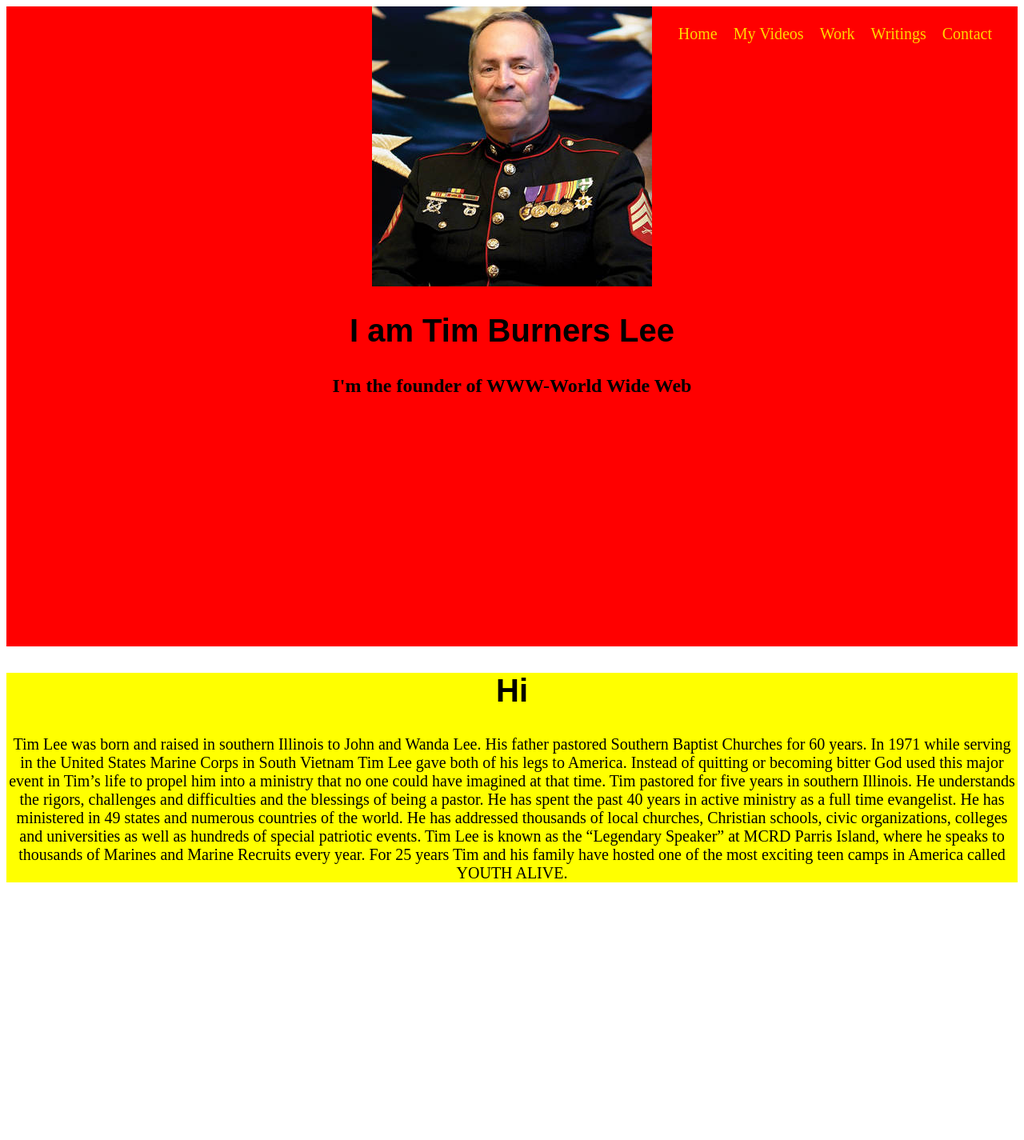
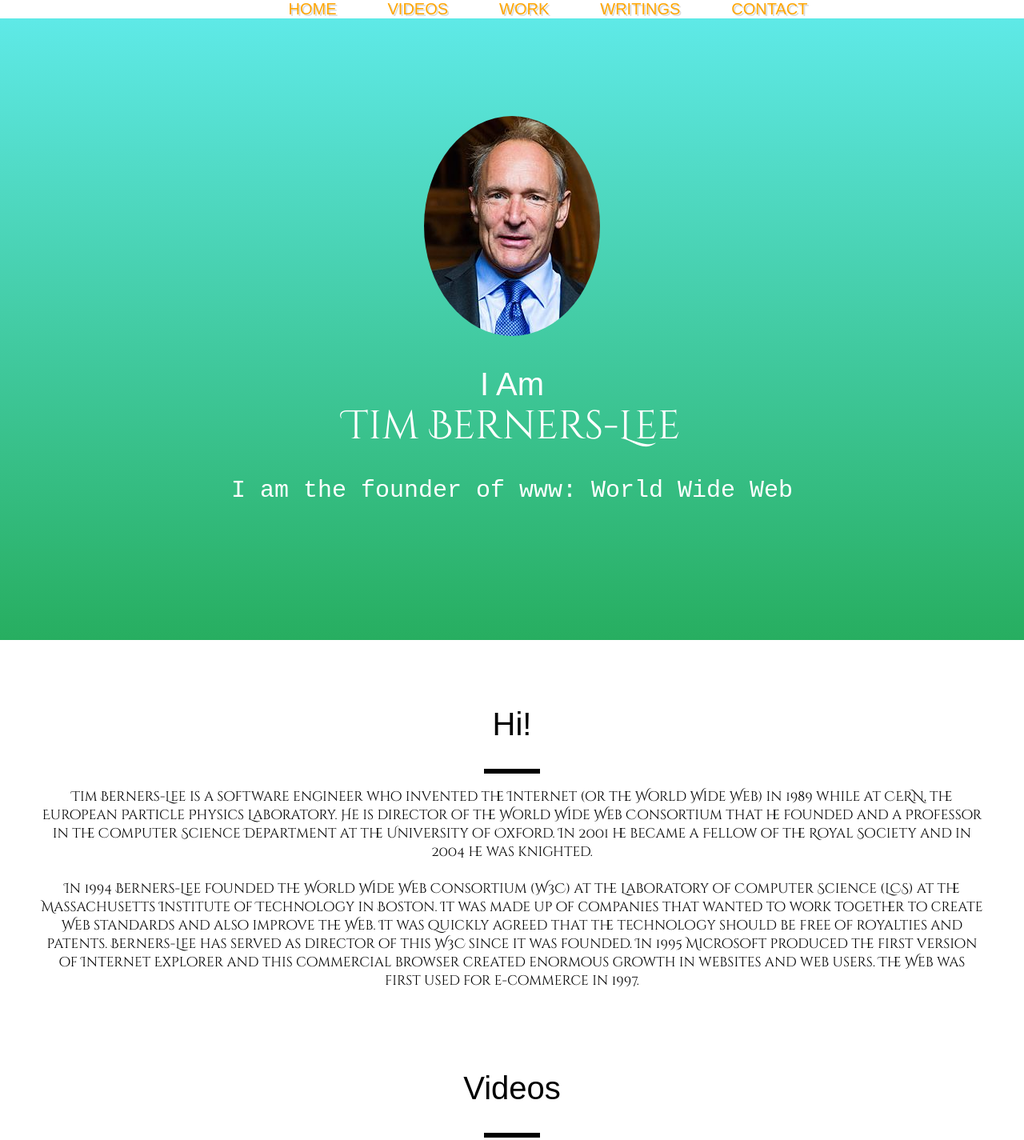
Before and after one commit to realtimexx93/Tim-Lee-Website, a plain HTML site: page index.html in a window 1280 px wide. Shown: the top 1425 px of the page at 80% size. Before the commit the page ends 1123 px from the top, so only its background shows below. Drawn offline with Linux system fonts and the light colour scheme.

Commit message:
Add files via upload

```diff
--- a/index.html
+++ b/index.html
@@ -1,49 +1,90 @@
-<html>
+
+<!DOCTYPE html>
+<html lang="en">
 <head>
-<title>
- Tim Lee Website
+    <meta charset="utf-8">
+    <title>Sir Tim Berners-Lee</title>
+    <link rel="stylesheet" href="style.css">
+    <link href="https://fonts.googleapis.com/css?family=Cinzel+Decorative&display=swap" rel="stylesheet">
+    <link rel="stylesheet" href="https://cdnjs.cloudflare.com/ajax/libs/font-awesome/4.7.0/css/font-awesome.min.css">
+</head>
 
-</title>
-<link rel="stylesheet" href="style.css">
+<body>
+<!--
+ADD CENTER TAG
+-->
 
-</head>
-<body>
-<ul class="menu">
-<li class="links">
-Home
-</li>
-<li class="links"> My Videos </li>
-<li class="links">Work</li>
-    <li class="links">Writings</li>
-    <li class="links">Contact</li>
+    <ul class="menu">
+        <li class="links"><a href="#welcome">HOME</a></li>
+        <li class="links"><a href="#videos">VIDEOS</a></li>
+        <li class="links"><a href="#work">WORK</a></li>
+        <li class="links"><a href="#writings">WRITINGS</a></li>
+        <li class="links"><a href="#contact">CONTACT</a></li>
 
-</ul>
+    </ul>
 
-<section id="welcome">
+    <section id="welcome">
+        <div class="parallax-inner">
+            <img src="stbl.jpg" class="profile" />
+            <h1>I Am <br><span id="name">Tim Berners-Lee</span></h1>
+            <h2> I am the founder of www: World Wide Web</h2>
+        </div>
 
- <img src="large_70_26122.jpg">
- <h1>
- I am Tim Burners Lee
-</h1>
-<h2>
-I'm the founder of WWW-World Wide Web
-</h2>
-</section>
- <section id="bio">
-<h1>
-Hi
-</h1>
- <p>
- Tim Lee was born and raised in southern Illinois to John and Wanda Lee. His father pastored Southern Baptist Churches for 60 years.
-
-In 1971 while serving in the United States Marine Corps in South Vietnam Tim Lee gave both of his legs to America. Instead of quitting or becoming bitter God used this major event in Tim’s life to propel him into a ministry that no one could have imagined at that time.
-
-Tim pastored for five years in southern Illinois. He understands the rigors, challenges and difficulties and the blessings of being a pastor.
-
-He has spent the past 40 years in active ministry as a full time evangelist. He has ministered in 49 states and numerous countries of the world. He has addressed thousands of local churches, Christian schools, civic organizations, colleges and universities as well as hundreds of special patriotic events. Tim Lee is known as the “Legendary Speaker” at MCRD Parris Island, where he speaks to thousands of Marines and Marine Recruits every year. For 25 years Tim and his family have hosted one of the most exciting teen camps in America called YOUTH ALIVE.
-</p>
-</section>
+    </section>
 
 
-    </body>
-</html>
+
+    <section id="bio">
+        <h1>Hi!</h1>
+        <div class="line"></div>
+        <p>Tim Berners-Lee is a software engineer who invented the Internet (or the World Wide Web) in 1989 while at CERN, the European Particle Physics Laboratory.
+
+            He is director of the World Wide Web Consortium that he founded and a Professor in the Computer Science Department at the University of Oxford.
+
+            In 2001 he became a Fellow of the Royal Society and in 2004 he was knighted.<br><br>In 1994 Berners-Lee founded the World Wide Web Consortium (W3C) at the Laboratory of Computer Science (LCS) at the Massachusetts Institute of Technology in Boston. It was made up of companies that wanted to work together to create Web standards and also improve the Web. It was quickly agreed that the technology should be free of royalties and patents. Berners-Lee has served as director of this W3C since it was founded.
+
+            In 1995 Microsoft produced the first version of Internet Explorer and this commercial browser created enormous growth in websites and web users.
+
+            The Web was first used for e-commerce in 1997.</p>
+    </section>
+
+    <section id="videos">
+        <h1>Videos</h1>
+        <div class="line"></div>
+        <br>
+        <iframe width="900" height="500" src="https://www.youtube.com/embed/OM6XIICm_qo" frameborder="0" allow="accelerometer; autoplay; encrypted-media; gyroscope; picture-in-picture" allowfullscreen></iframe>
+        <br>
+        <br>
+        <iframe width="900" height="500" src="https://www.youtube.com/embed/J8hzJxb0rpc" frameborder="0" allow="accelerometer; autoplay; encrypted-media; gyroscope; picture-in-picture" allowfullscreen></iframe>
+
+    </section>
+    <section id="work">
+        <h1>WORK</h1>
+        <div class="line"></div>
+        <iframe width="900" height="1000" src="https://en.wikipedia.org/wiki/Tim_Berners-Lee#Career_and_research" frameborder="0"></iframe>
+
+    </section>
+    <section id="writings">
+        <h1>WRITINGS</h1>
+        <div class="line"></div>
+        <a class="article" href="https://webfoundation.org/2019/03/web-birthday-30" target="_blank">30 years on, what’s next ForTheWeb?</a>
+        <br>
+        <a class="article" href="https://interestingengineering.com/how-did-tim-berners-lee-change-the-world-with-the-world-wide-web" target="_blank">How Did Tim Berners-Lee Change the World With the World Wide Web?</a>
+    </section>
+<br>
+
+<!--
+ADD CONTACT SECTION HERE
+-->
+<section id="contact">
+  <iframe src="https://www.google.com/maps/embed?pb=!1m18!1m12!1m3!1d387193.305935303!2d-74.25986548248684!3d40.69714941932609!2m3!1f0!2f0!3f0!3m2!1i1024!2i768!4f13.1!3m3!1m2!1s0x89c24fa5d33f083b%3A0xc80b8f06e177fe62!2sNew%20York%2C%20NY!5e0!3m2!1sen!2sus!4v1618158511727!5m2!1sen!2sus" width="600" height="450" style="border:0;" allowfullscreen="" loading="lazy"></iframe>
+ <div class="contact1">
+<a href="mailto:alevspleface13244@gmail?Subject=hello">
+<i class="fa fa-envelope"></i> &nbsp; &nbsp; <h3>
+alevspleface13244@gmail.com
+
+</h3>
+</a>
+</div>
+</section>
+</body></html>
--- a/style.css
+++ b/style.css
@@ -1,60 +1,112 @@
-body{
-text-align: center;
+body {
+    margin: 0;
+    padding-top: 800px;
+    text-align: center;
+}
+
+.profile {
+    border-radius: 50%;
 
 }
-#welcome{
 
-height:800px;
-z-index:9
+#welcome {
 
-color: greenyellow;
+    position: absolute;
+    color: #FFFFFF;
+    bottom: 0;
+    background: linear-gradient(#60ebeb 0%, #27ae60 100%);
+    display: table;
+    width: 100%;
+    height: 100%;
+    z-index: 9;
 
-
-background-color: red;
+}
 
 
 
+h1 {
+
+    font-size: 40px;
+    font-family: sans-serif;
+    font-weight: 300;
+
 }
-h1 {
-font-size: 40px;
-font-family: fantasy;
+
+#name {
+    font-size: 50px;
+    line-height: 1.2;
+    font-family: 'Cinzel Decorative', cursive;
+
+}
+
+h2 {
+    font-size: 30px;
+    font-weight: 300;
+    font-family: monospace;
+}
+
+#bio {
+    font-family: 'Cinzel Decorative', cursive;
+
+    padding: 50px;
+    text-align: center;
+}
+
+.line {
+    height: 6px;
+    background-color: #000;
+    width: 70px;
+    margin: 8px auto;
+}
 
 
+p {
+    font-size: 17px;
 }
-#bio{
-font-size: 40px;
-background-color: yellow;
-color: black;
+
+.parallax-inner {
+
+    display: table-cell;
+    position: relative;
+    text-align: center;
+    vertical-align: middle;
 
 }
-p{
-font-size: 20px;
-
+html {
+    scroll-behavior: smooth;
 }
-.menu{
-list-style: none;
-font-family: sans-serif;
-position: absolute;
-top:10px;
-right:30px;
- z-index:10;
- cursor: pointer;
-
+.article:hover {
+    color:fuchsia;
 }
-.links{
-color:gold;
-padding-top:5px;
-padding-bottom:5px;
-padding-left:10px;
-padding-right:10px;
-font-family: serif;
-font-size:20px;
-float:left;
 
 
 
+/*ADD CSS FROM HERE */
+.menu{
+position:fixed;
+background:white;
+width:100%;
+margin-top: 0px;
+top: 0px;
+    z-index: 100;
+
+}
+a {
+text-decoration: none;
+    color:orange;
+    text-shadow:2px 2px gainsboro;
+}
+
+.links {
+display: inline;
+padding-left: 35px;
+padding-right:25px;
+    font-size:20px;
+    font-family:sans-serif;
+
 }
 .links:hover{
-background-color: skyblue;
+font-size:25px;
+text-decoration: underline;
 
 }
```
Also changed, not shown: stbl.jpg (added).
